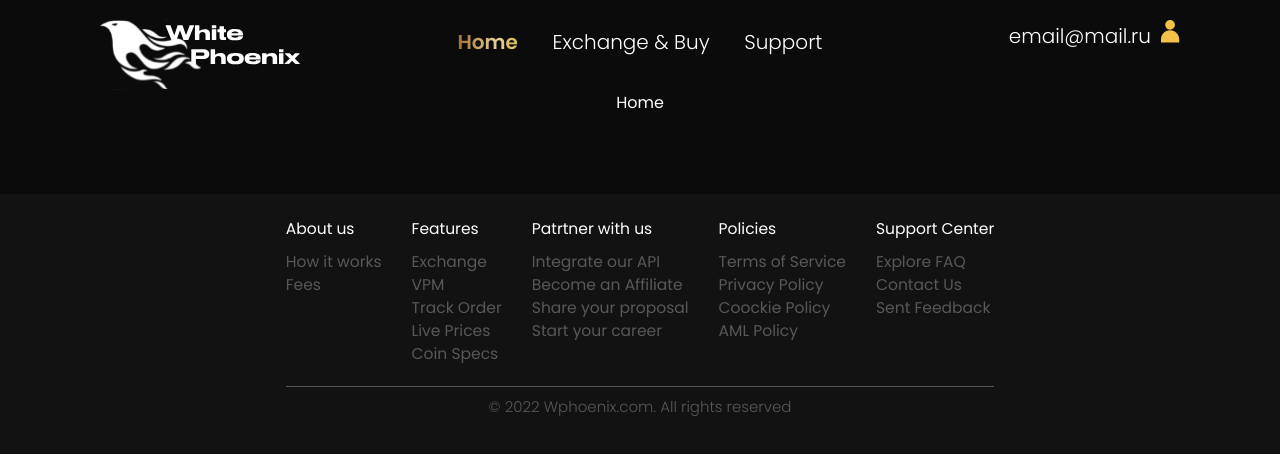
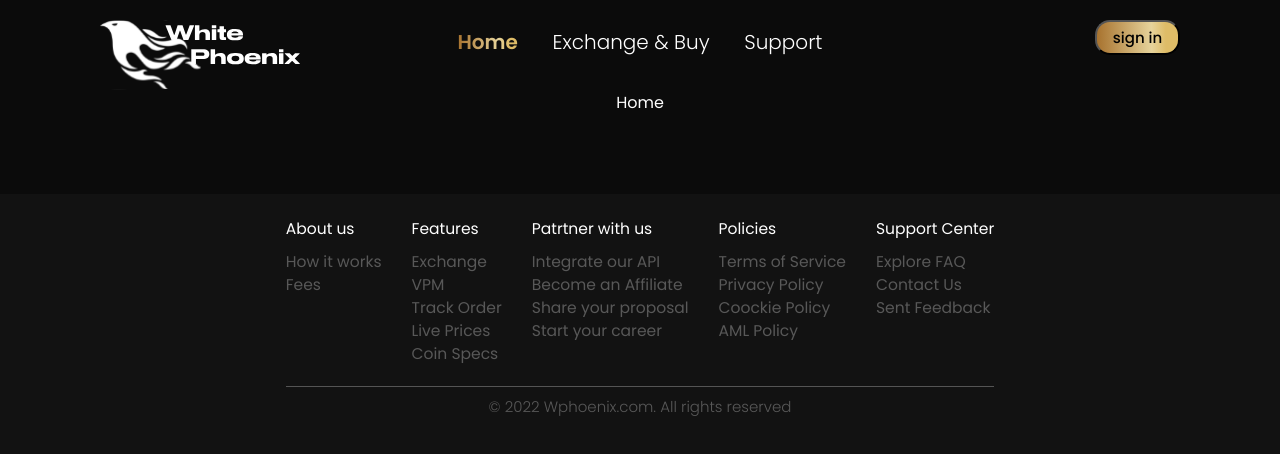
Before and after one commit to chyVacheck/white_proenix, a React (Create React App) app: page /home in a window 1280 px wide. Shown: the top 454 px of the page. Built offline with nearby package versions, Linux system fonts and the light colour scheme.

Commit message:
Add new Router Policies

```diff
--- a/src/components/App/App.js
+++ b/src/components/App/App.js
@@ -11,6 +11,7 @@ import Support from '../Support/Support';
 import Footer from '../Footer/Footer.js';
 //? компоненты из футера
 import HowItWorks from '../HowItWorks/HowItWorks';
+import Policies from '../Policies/Policies';
 
 //? авторизация/регистрация
 import Register from '../Register/Register.js';
@@ -20,7 +21,7 @@ import { useState } from 'react';
 
 function App() {
 
-  const [isLogined, setIsLogined] = useState(true);
+  const [isLogined, setIsLogined] = useState(false);
   const [currentEmail, setCurrentEmail] = useState('email@mail.ru');
 
 
@@ -93,6 +94,18 @@ function App() {
           }>
         </Route>
 
+        {/* //? из footer */}
+
+        {/* как это работает {Policies} */}
+        <Route
+          path='/policies'
+          element={
+            <>
+              <Policies />
+            </>
+          }>
+        </Route>
+
         {/* как это работает {How_it_works} */}
         <Route
           path='/how_it_works'
@@ -105,7 +118,8 @@ function App() {
 
         {/* все остальное {любой путь кроме выше описанных} */}
         <Route
-          path="*"
+          // todo не забыть включить обратно
+          path=""
           element={
             <Navigate to="/home" />
           }>
```
